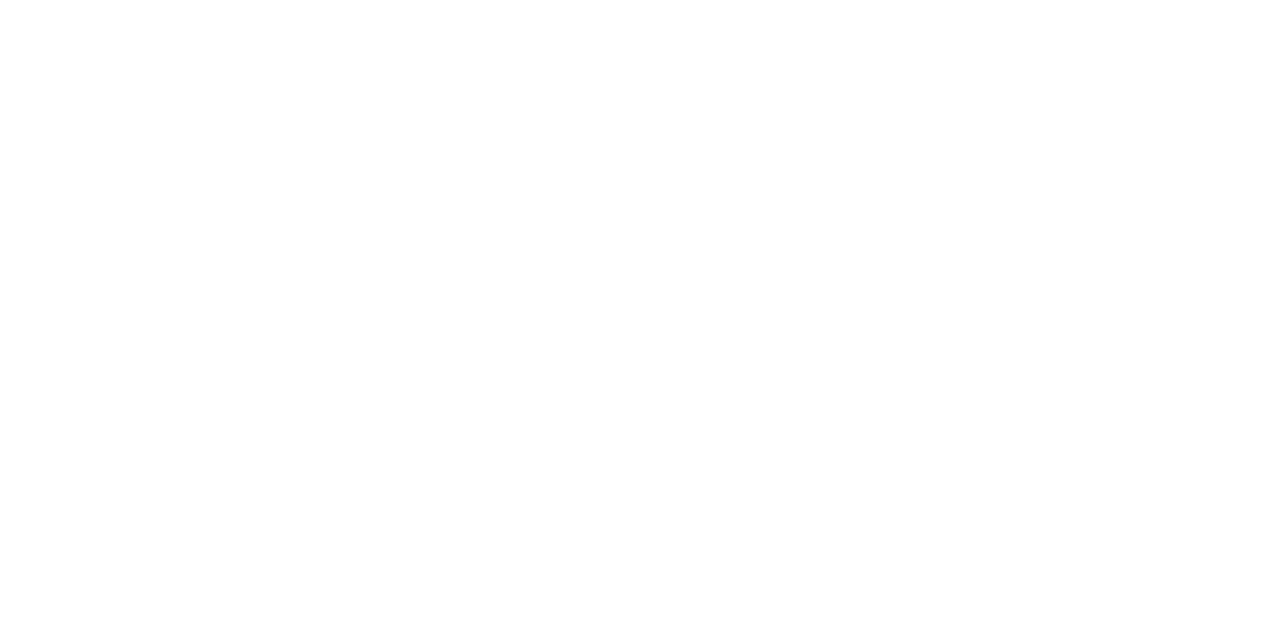
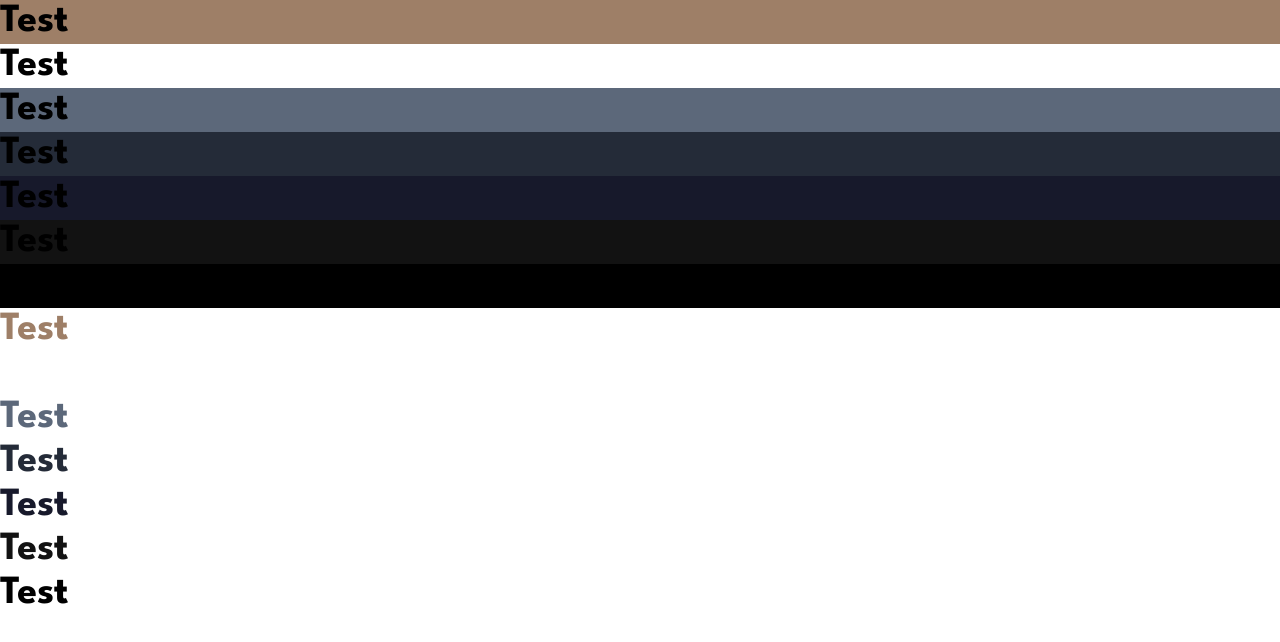
Before and after one commit to svanst/dine-restaurant-website, a website built with Vite: page index.html in a window 1280 px wide. Built offline with nearby package versions, Linux system fonts and the light colour scheme.

Commit message:
create utility classes for colors

```diff
--- a/index.html
+++ b/index.html
@@ -44,5 +44,21 @@
     </style>
     <link rel="stylesheet" href="./styles/style.scss" />
   </head>
-  <body></body>
+  <body>
+    <h1 class="bg-accent">Test</h1>
+    <h1 class="bg-neutral-100">Test</h1>
+    <h1 class="bg-neutral-400">Test</h1>
+    <h1 class="bg-neutral-500">Test</h1>
+    <h1 class="bg-neutral-600">Test</h1>
+    <h1 class="bg-neutral-700">Test</h1>
+    <h1 class="bg-neutral-900">Test</h1>
+
+    <h1 class="text-accent">Test</h1>
+    <h1 class="text-neutral-100">Test</h1>
+    <h1 class="text-neutral-400">Test</h1>
+    <h1 class="text-neutral-500">Test</h1>
+    <h1 class="text-neutral-600">Test</h1>
+    <h1 class="text-neutral-700">Test</h1>
+    <h1 class="text-neutral-900">Test</h1>
+  </body>
 </html>
--- a/styles/root.scss
+++ b/styles/root.scss
@@ -6,6 +6,14 @@
     segoe ui, helvetica neue, helvetica, Cantarell, Ubuntu, roboto, noto, arial,
     sans-serif;
   --ff-body: "League Spartan";
+
+  --clr-accent: 27 22% 51%; // beaver
+  --clr-neutral-100: 0 0% 100%; // white
+  --clr-neutral-400: 217 14% 42%; // shuttle gray
+  --clr-neutral-500: 218 21% 18%; // ebony clay
+  --clr-neutral-600: 234 30% 13%; // mirage
+  --clr-neutral-700: 0 0% 7%; // cod gray
+  --clr-neutral-900: 0 0% 0%; // black
 
   --fs-100: #{to-rem(10px)};
   --fs-200: #{to-rem(14px)};
--- a/styles/utilities.scss
+++ b/styles/utilities.scss
@@ -1,3 +1,5 @@
+/* font sizes */
+
 .fs-100 {
   font-size: var(--fs-100);
 }
@@ -29,3 +31,61 @@
 .fs-800 {
   font-size: var(--fs-800);
 }
+
+/* colors */
+
+.bg-accent {
+  background: hsl(var(--clr-accent));
+}
+
+.bg-neutral-100 {
+  background: hsl(var(--clr-neutral-100));
+}
+
+.bg-neutral-400 {
+  background: hsl(var(--clr-neutral-400));
+}
+
+.bg-neutral-500 {
+  background: hsl(var(--clr-neutral-500));
+}
+
+.bg-neutral-600 {
+  background: hsl(var(--clr-neutral-600));
+}
+
+.bg-neutral-700 {
+  background: hsl(var(--clr-neutral-700));
+}
+
+.bg-neutral-900 {
+  background: hsl(var(--clr-neutral-900));
+}
+
+.text-accent {
+  color: hsl(var(--clr-accent));
+}
+
+.text-neutral-100 {
+  color: hsl(var(--clr-neutral-100));
+}
+
+.text-neutral-400 {
+  color: hsl(var(--clr-neutral-400));
+}
+
+.text-neutral-500 {
+  color: hsl(var(--clr-neutral-500));
+}
+
+.text-neutral-600 {
+  color: hsl(var(--clr-neutral-600));
+}
+
+.text-neutral-700 {
+  color: hsl(var(--clr-neutral-700));
+}
+
+.text-neutral-900 {
+  color: hsl(var(--clr-neutral-900));
+}
```
